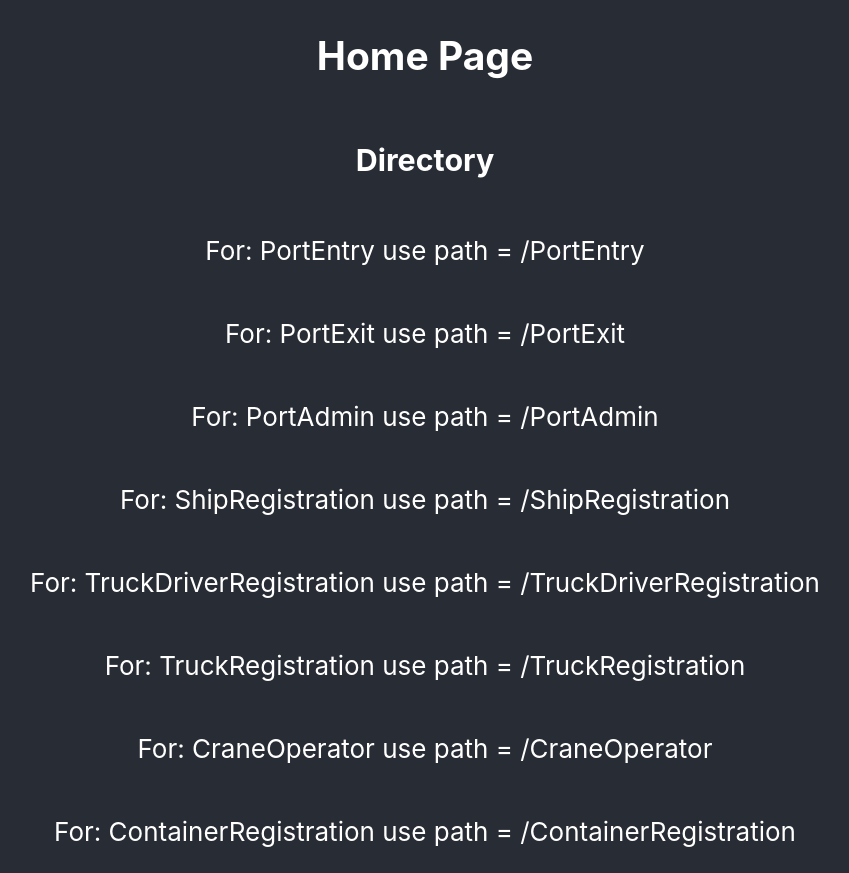
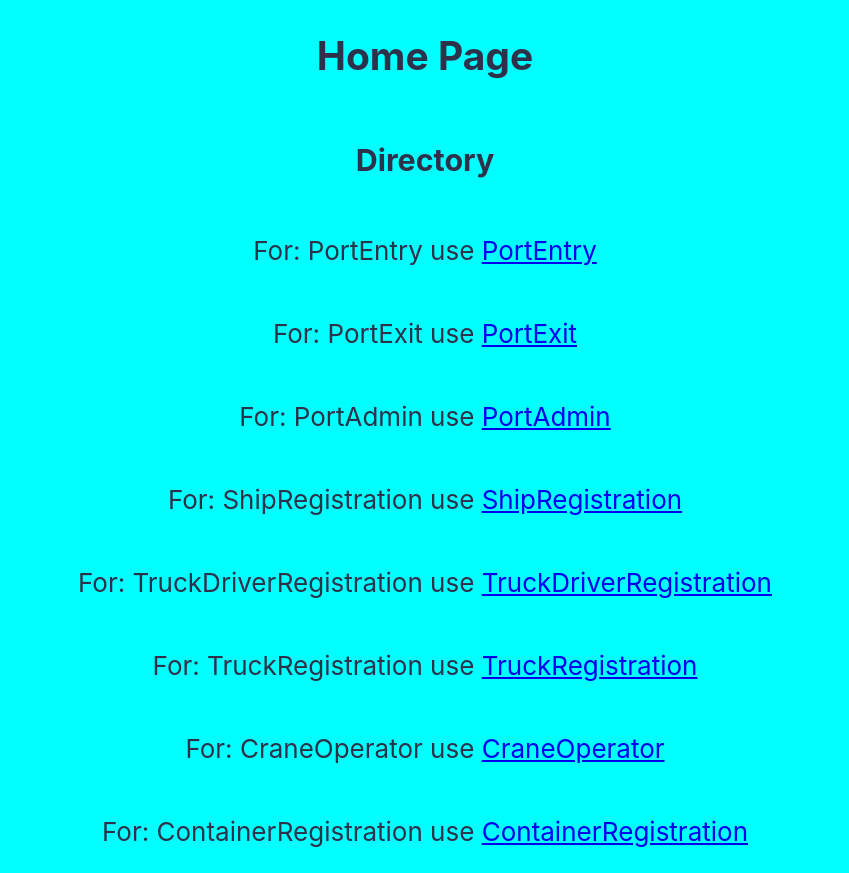
Before and after one commit to Chabs64/COP4710Project, a React (Create React App) app: page / in a window 1280 px wide. Shown: the whole page, without its empty margins (215-1064 px from the left). Built offline with nearby package versions, Linux system fonts and the light colour scheme.

Commit message:
updates home page

```diff
--- a/src/App.css
+++ b/src/App.css
@@ -14,18 +14,18 @@
 }
 
 .App-header {
-  background-color: #282c34;
+  background-color: rgb(0, 255, 255);
   min-height: 100vh;
   display: flex;
   flex-direction: column;
   align-items: center;
   justify-content: center;
   font-size: calc(10px + 2vmin);
-  color: white;
+  color: rgb(45, 49, 73);
 }
 
 .App-link {
-  color: #61dafb;
+  color: #62dafb;
 }
 
 @keyframes App-logo-spin {
--- a/src/pages/Home.js
+++ b/src/pages/Home.js
@@ -1,17 +1,19 @@
+import React from 'react';
+import { Link } from 'react-router-dom';
 
 export default function Home() {
     return(
         <>
             <h2> Home Page </h2>
             <h3> Directory </h3>
-            <p> For: PortEntry use path = /PortEntry  </p>
-            <p> For: PortExit use path = /PortExit  </p>
-            <p> For: PortAdmin use path = /PortAdmin  </p>
-            <p> For: ShipRegistration use path = /ShipRegistration   </p>
-            <p> For: TruckDriverRegistration use path = /TruckDriverRegistration   </p>
-            <p> For: TruckRegistration use path = /TruckRegistration   </p>
-            <p> For: CraneOperator use path = /CraneOperator  </p>
-            <p> For: ContainerRegistration use path = /ContainerRegistration </p>
+            <p> For: PortEntry use <Link to="/PortEntry">PortEntry</Link> </p>
+            <p> For: PortExit use <Link to="/PortExit">PortExit</Link> </p>
+            <p> For: PortAdmin use <Link to="/PortAdmin">PortAdmin</Link> </p>
+            <p> For: ShipRegistration use <Link to="/ShipRegistration">ShipRegistration</Link> </p>
+            <p> For: TruckDriverRegistration use <Link to="/TruckDriverRegistration">TruckDriverRegistration</Link> </p>
+            <p> For: TruckRegistration use <Link to="/TruckRegistration">TruckRegistration</Link> </p>
+            <p> For: CraneOperator use <Link to="/CraneOperator">CraneOperator</Link> </p>
+            <p> For: ContainerRegistration use <Link to="/ContainerRegistration">ContainerRegistration</Link> </p>
         </>
     )
 }
```
